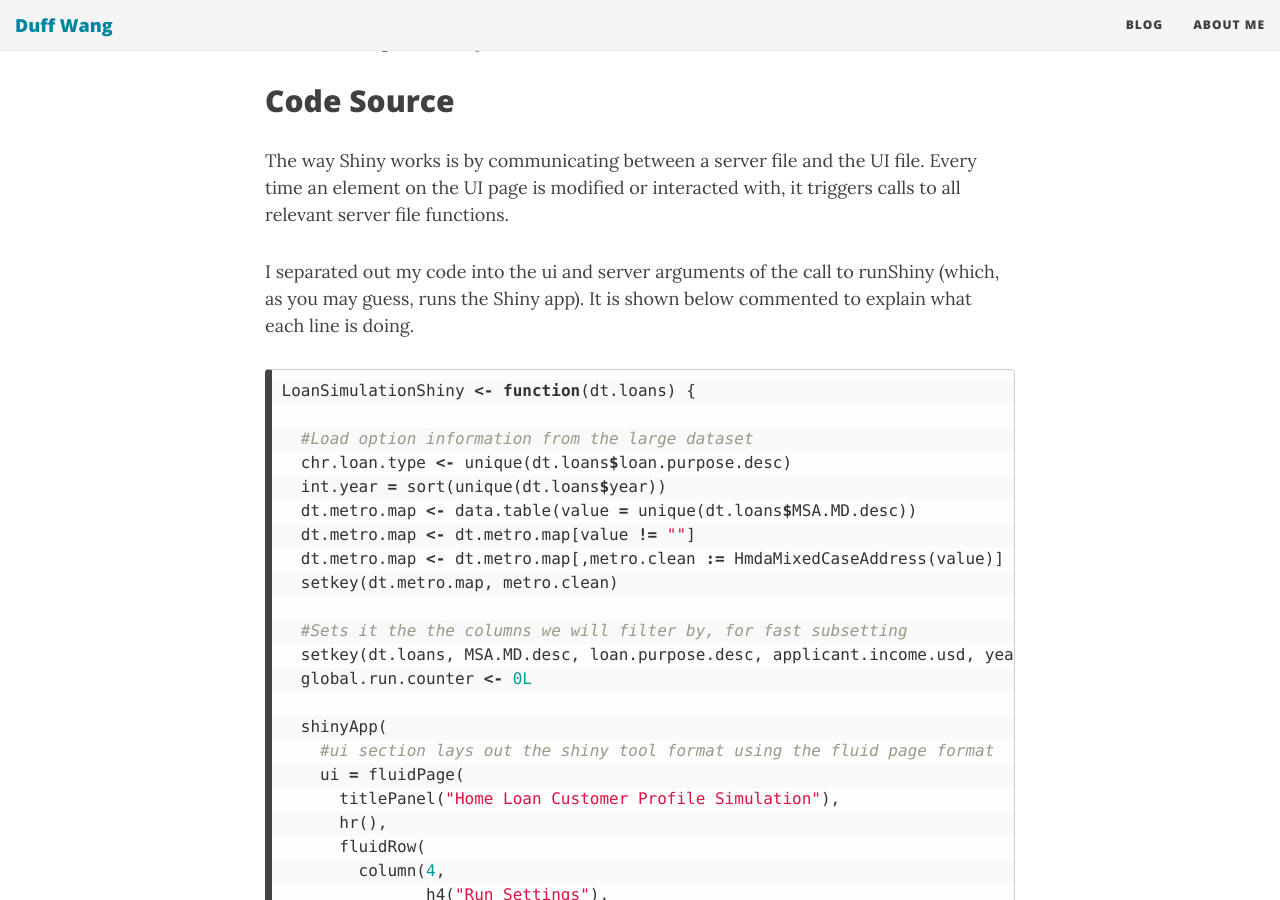
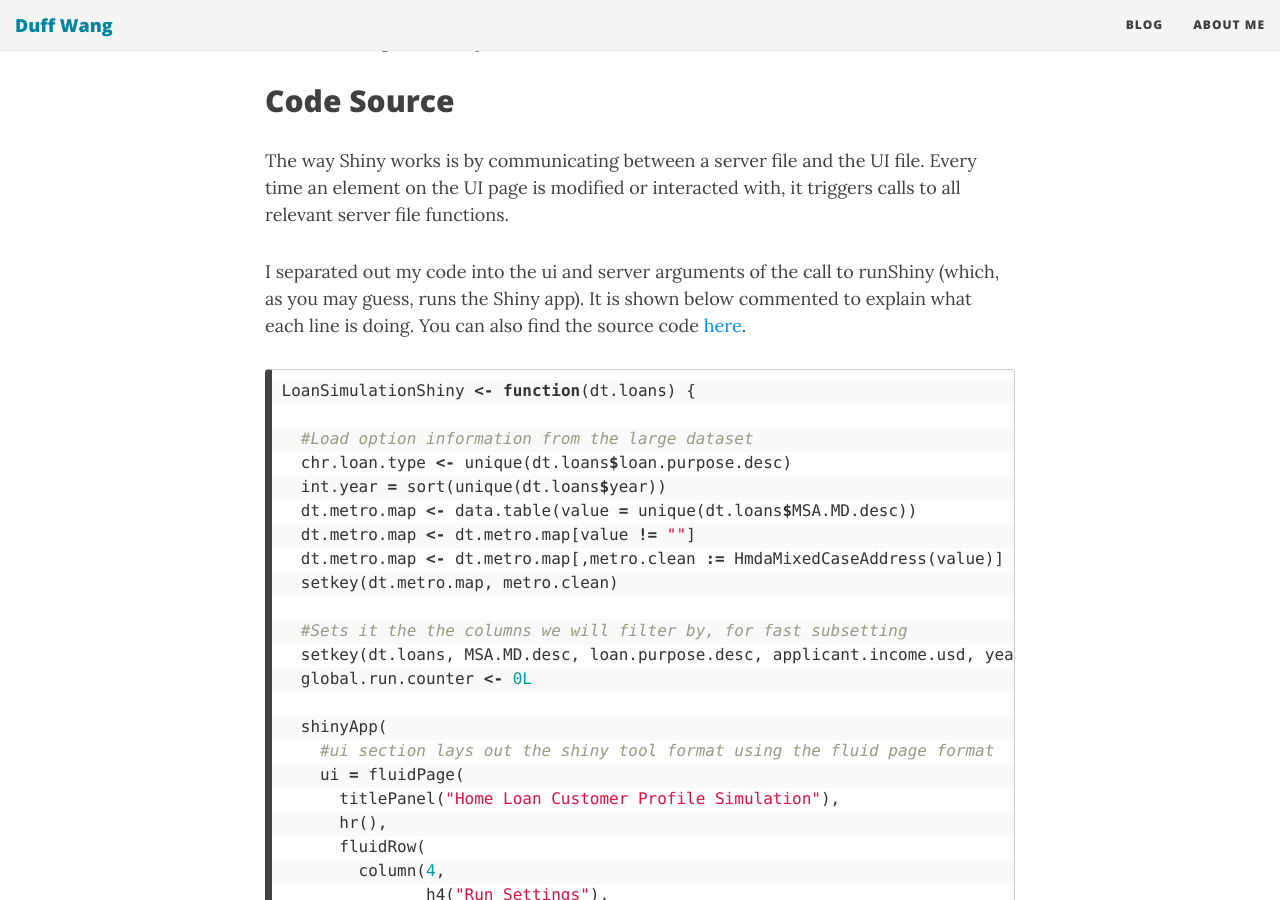
Before and after one commit to duffwang/duffwang.github.io, a Jekyll site: the page built from _posts/2019-03-14-shiny.md, in a window 1280 px wide and 900 px high, scrolled down 696 px. Built offline with Jekyll 4.4.1, drawn with Linux system fonts in a browser that asks for light colours; nearby versions of some CDN libraries; comment, search, counter and statistics services are not loaded.

Commit message:
add source code link

````diff
--- a/_posts/2019-03-14-shiny.md
+++ b/_posts/2019-03-14-shiny.md
@@ -17,7 +17,7 @@ Due to the large dataset, please wait a minute for the tool to load.
 
 The way Shiny works is by communicating between a server file and the UI file. Every time an element on the UI page is modified or interacted with, it triggers calls to all relevant server file functions.
 
-I separated out my code into the ui and server arguments of the call to runShiny (which, as you may guess, runs the Shiny app). It is shown below commented to explain what each line is doing.
+I separated out my code into the ui and server arguments of the call to runShiny (which, as you may guess, runs the Shiny app). It is shown below commented to explain what each line is doing. You can also find the source code [here](https://github.com/duffwang/HomeLoanAnalysis/blob/master/LoanSimulationShinyApp.R).
 
 ```r
 LoanSimulationShiny <- function(dt.loans) {
````
